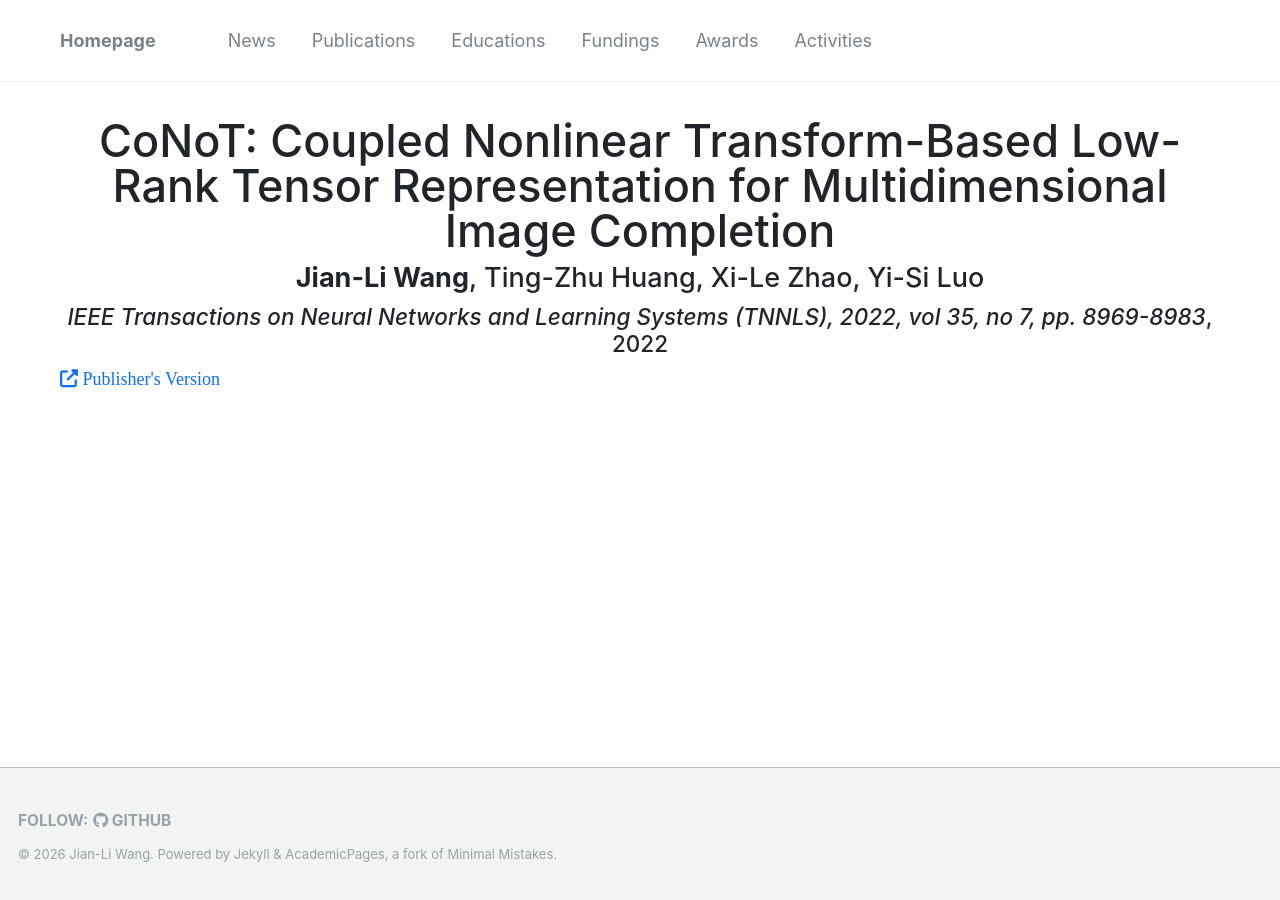
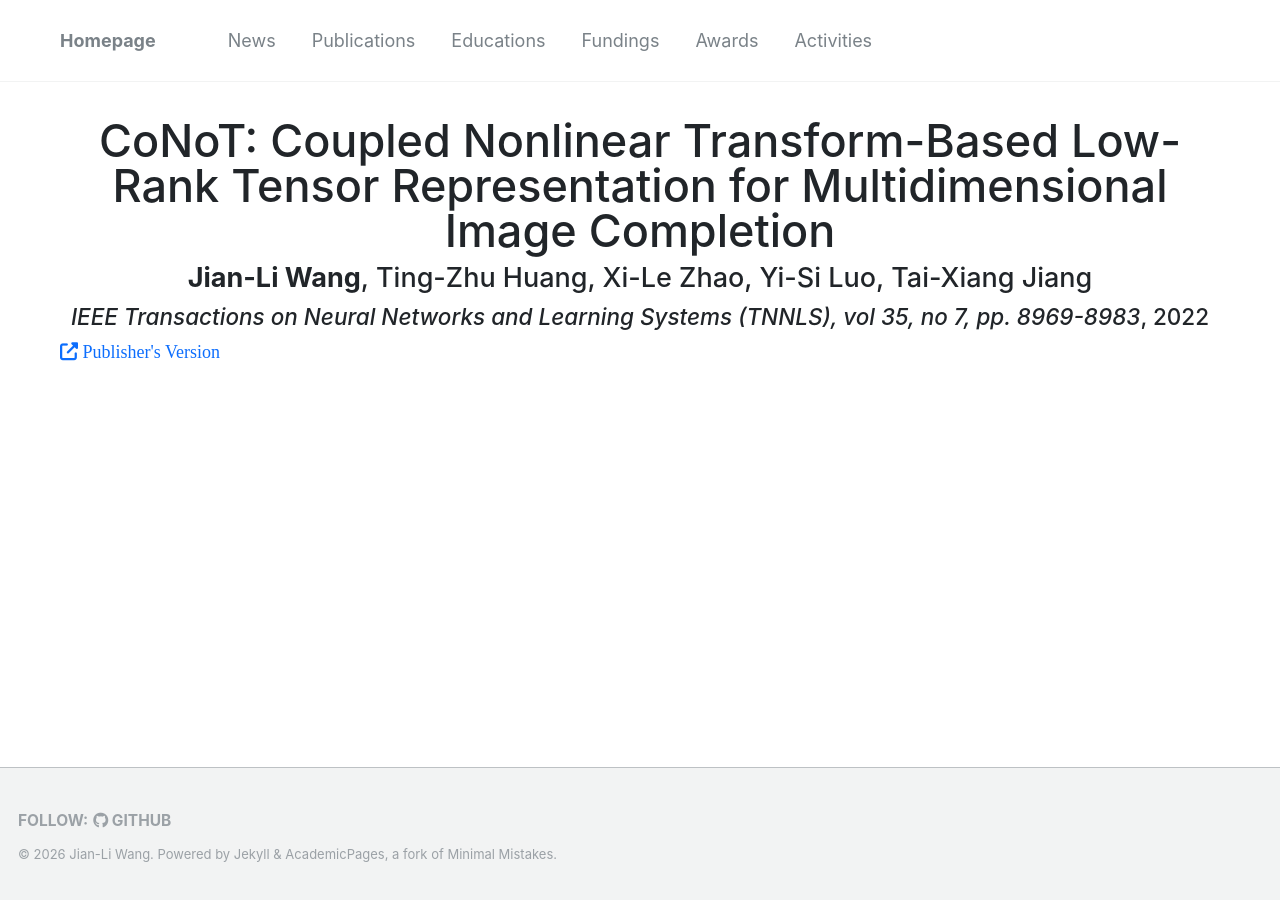
Before and after one commit to wangjianli123/wangjianli123.github.io, a Jekyll site: the page built from _publications/2022tnnls.md, in a window 1280 px wide. Built offline with Jekyll 4.4.1, drawn with Linux system fonts in a browser that asks for light colours; nearby versions of some CDN libraries; comment, search, counter and statistics services are not loaded.

Commit message:
Update 2022tnnls.md

```diff
--- a/_publications/2022tnnls.md
+++ b/_publications/2022tnnls.md
@@ -1,19 +1,19 @@
 ---
 title: "CoNoT: Coupled Nonlinear Transform-Based Low-Rank Tensor Representation for Multidimensional Image Completion"
-authors: "<b>Jian-Li Wang</b>, Ting-Zhu Huang, Xi-Le Zhao, Yi-Si Luo"
-venue: "IEEE Transactions on Neural Networks and Learning Systems (TNNLS), 2022, vol 35, no 7, pp. 8969-8983"
-official_url: "https://ieeexplore.ieee.org/stamp/stamp.jsp?tp=&arnumber=11177249"
+authors: "<b>Jian-Li Wang</b>, Ting-Zhu Huang, Xi-Le Zhao, Yi-Si Luo, Tai-Xiang Jiang"
+venue: "IEEE Transactions on Neural Networks and Learning Systems (TNNLS), vol 35, no 7, pp. 8969-8983"
+official_url: "https://ieeexplore.ieee.org/abstract/document/9946011"
 image: "files/CoNoT.png"
 date: 2022-01-01
 collection: "publications"
 bibtex: |
-  @article{wang2022conot,
+  @ARTICLE{9946011,
+    author={Wang, Jian-Li and Huang, Ting-Zhu and Zhao, Xi-Le and Luo, Yi-Si and Jiang, Tai-Xiang},
+    journal={IEEE Transactions on Neural Networks and Learning Systems},
     title={CoNoT: Coupled Nonlinear Transform-Based Low-Rank Tensor Representation for Multidimensional Image Completion},
-    author={Wang, Jian-Li and Huang, Ting-Zhu and Zhao, Xi-Le and Luo, Yi-Si},
-    journal={IEEE Transactions on Neural Networks and Learning Systems},
+    year={2024},
     volume={35},
     number={7},
-    pages={8969--8983},
-    year={2022}
-  }
+    pages={8969-8983}
+    }
 ---
```
